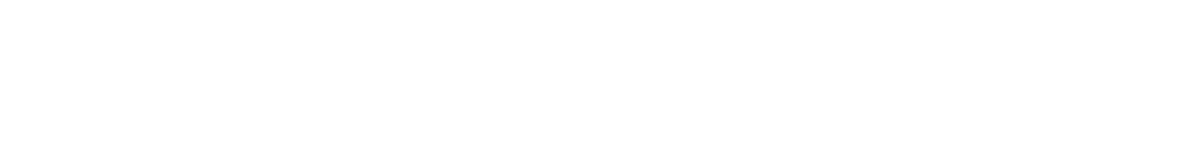
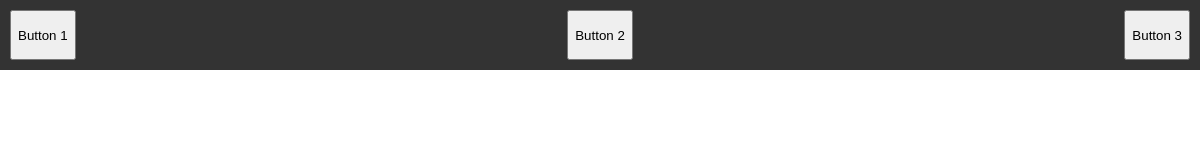
Before and after one commit to lev1defi/Lev1Defi-Trading-App, an Electron app: page src/index.html in a window 1200 px wide. Drawn offline with Linux system fonts and the light colour scheme.

Commit message:
Graph is resized with the window

```diff
--- a/package.json
+++ b/package.json
@@ -6,10 +6,8 @@
   "type": "module",
   "scripts": {
     "start": "electron .",
-
-
     "build": "webpack --config webpack.config.cjs",
-    "dev": "electron . --inspect=5858"
+    "dev": "npm run build && electron . --inspect=5858"
   },
   "keywords": [],
   "author": "",
--- a/src/index.html
+++ b/src/index.html
@@ -9,13 +9,28 @@
             margin: 0;
             padding: 0;
         }
+        .top-toolbar {
+            display: flex;
+            justify-content: space-between;
+            background-color: #333;
+            color: white;
+            padding: 10px;
+            height: 50px;
+            flex-shrink: 0;
+        }
         #chart-container {
-            width: 100%;
-            height: 100vh;
+            width: 97vw;
+            height: 90vh;
         }
     </style>
+
 </head>
 <body>
+    <div class="top-toolbar">
+        <button class="placeholder-button">Button 1</button>
+        <button class="placeholder-button">Button 2</button>
+        <button class="placeholder-button">Button 3</button>
+    </div>
     <div id="chart-container"></div>
 </body>
 </html>
```
Also changed, not shown: src/renderer.ts (+19 -1 lines).
